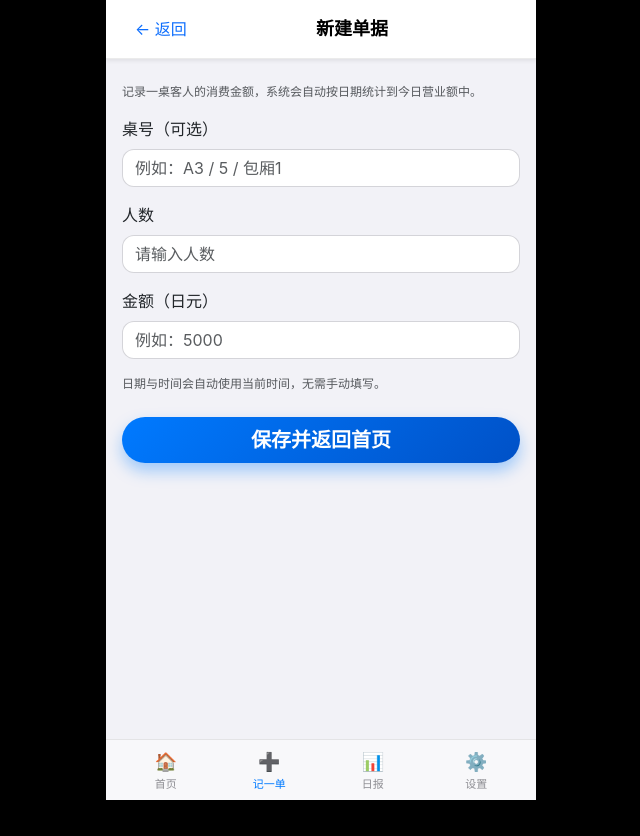
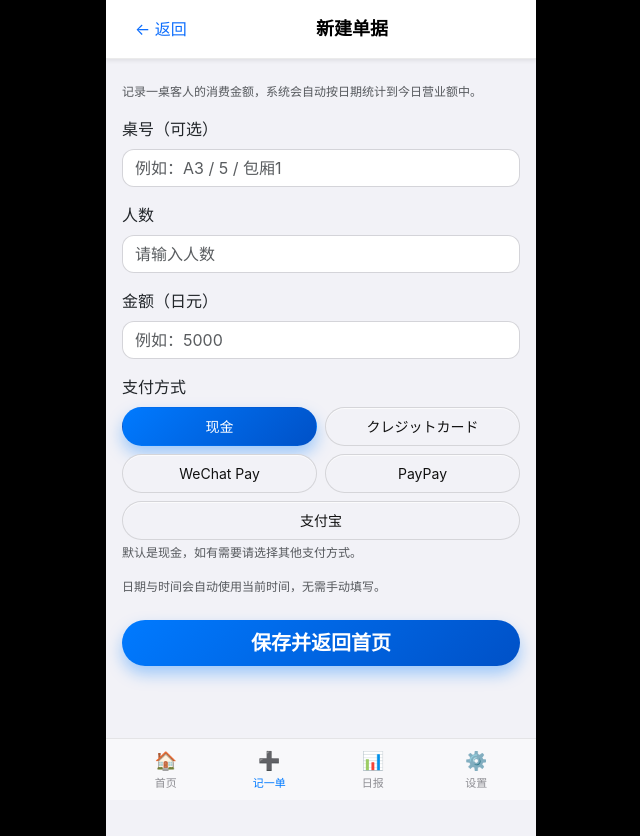
Before and after one commit to slbzbb/pwa-sales-app, a Flask app: page /input in a window 1280 px wide. Shown: the whole page, without its empty margins (319-959 px from the left). Before the commit the page ends 800 px from the top, so only its background shows below. Run offline with Flask 3, Linux system fonts and the light colour scheme.

Commit message:
新增多支付入金选项/食物贩卖添加选项

```diff
--- a/pwa_sales_app/run.py
+++ b/pwa_sales_app/run.py
@@ -26,6 +26,6 @@ if __name__ == "__main__":
     app = create_app()
     app.run(
         host="0.0.0.0",
-        port=5001,        # 本地端口，你可以改为 5001 等
+        port=5002,        # 本地端口，你可以改为 5001 等
         debug=True
     )
--- a/pwa_sales_app/static/css/style.css
+++ b/pwa_sales_app/static/css/style.css
@@ -231,3 +231,109 @@
         color: #8e8e93;
     }
 }
+
+/* ===== 支付方式 segmented-control（iOS 风格） ===== */
+
+.pm-group {
+    display: flex;
+    flex-wrap: wrap;
+    gap: 8px;
+}
+
+.pm-option {
+    flex: 1 1 calc(50% - 4px); /* 上面四个半宽 */
+}
+
+.pm-option-full {
+    flex: 1 1 100%;            /* 支付宝单独一行 */
+}
+
+.pm-option input {
+    display: none;             /* 隐藏原生 radio */
+}
+
+.pm-chip {
+    display: block;
+    width: 100%;
+    text-align: center;
+    padding: 8px 12px;
+    border-radius: 999px;
+    background-color: #f2f2f7;
+    border: 1px solid rgba(0, 0, 0, 0.12);
+    font-size: 14px;
+    color: #111111;
+    box-shadow: 0 1px 0 rgba(255, 255, 255, 0.7) inset;
+    transition: all 0.15s ease-out;
+}
+
+/* 选中状态：蓝色渐变 + 阴影，像 iOS 主按钮 */
+.pm-option input:checked + .pm-chip {
+    background: linear-gradient(135deg, #007aff, #0051c7);
+    color: #ffffff;
+    border-color: transparent;
+    box-shadow: 0 8px 16px rgba(0, 122, 255, 0.35);
+}
+
+/* 键盘导航时的可见 focus 状态 */
+.pm-option input:focus-visible + .pm-chip {
+    outline: 2px solid rgba(0, 122, 255, 0.5);
+    outline-offset: 2px;
+}
+
+/* 按下时轻微压下去的感觉 */
+.pm-option:active .pm-chip {
+    transform: translateY(1px);
+}
+
+/* ===== 支付方式 segmented-control（iOS 风格） ===== */
+
+.pm-group {
+    display: flex;
+    flex-wrap: wrap;
+    gap: 8px;
+}
+
+.pm-option {
+    flex: 1 1 calc(50% - 4px); /* 上面四个半宽 */
+}
+
+.pm-option-full {
+    flex: 1 1 100%;            /* 支付宝单独一行 */
+}
+
+.pm-option input {
+    display: none;             /* 隐藏原生 radio */
+}
+
+.pm-chip {
+    display: block;
+    width: 100%;
+    text-align: center;
+    padding: 8px 12px;
+    border-radius: 999px;
+    background-color: #f2f2f7;
+    border: 1px solid rgba(0, 0, 0, 0.12);
+    font-size: 14px;
+    color: #111111;
+    box-shadow: 0 1px 0 rgba(255, 255, 255, 0.7) inset;
+    transition: all 0.15s ease-out;
+}
+
+/* 选中状态：蓝色渐变 + 阴影，像 iOS 主按钮 */
+.pm-option input:checked + .pm-chip {
+    background: linear-gradient(135deg, #007aff, #0051c7);
+    color: #ffffff;
+    border-color: transparent;
+    box-shadow: 0 8px 16px rgba(0, 122, 255, 0.35);
+}
+
+/* 键盘导航时的可见 focus 状态 */
+.pm-option input:focus-visible + .pm-chip {
+    outline: 2px solid rgba(0, 122, 255, 0.5);
+    outline-offset: 2px;
+}
+
+/* 按下时轻微压下去的感觉 */
+.pm-option:active .pm-chip {
+    transform: translateY(1px);
+}
--- a/pwa_sales_app/templates/input.html
+++ b/pwa_sales_app/templates/input.html
@@ -56,6 +56,42 @@
                 placeholder="例如：5000">
         </div>
 
+        <!-- 支付方式（iOS segmented 风格） -->
+        <div class="mb-3">
+            <label class="form-label">支付方式</label>
+
+            <div class="pm-group">
+                <label class="pm-option">
+                    <input type="radio" name="payment_method" value="cash" checked>
+                    <span class="pm-chip">现金</span>
+                </label>
+
+                <label class="pm-option">
+                    <input type="radio" name="payment_method" value="credit">
+                    <span class="pm-chip">クレジットカード</span>
+                </label>
+
+                <label class="pm-option">
+                    <input type="radio" name="payment_method" value="wechat">
+                    <span class="pm-chip">WeChat Pay</span>
+                </label>
+
+                <label class="pm-option">
+                    <input type="radio" name="payment_method" value="paypay">
+                    <span class="pm-chip">PayPay</span>
+                </label>
+
+                <label class="pm-option pm-option-full">
+                    <input type="radio" name="payment_method" value="alipay">
+                    <span class="pm-chip">支付宝</span>
+                </label>
+            </div>
+
+            <p class="small text-muted mt-1">
+                默认是现金，如有需要请选择其他支付方式。
+            </p>
+        </div>
+
         <p class="small text-muted">
             日期与时间会自动使用当前时间，无需手动填写。
         </p>
--- a/pwa_sales_app/views/main_views.py
+++ b/pwa_sales_app/views/main_views.py
@@ -20,9 +20,21 @@ from database.db import (
     delete_slip,
     get_staff_segments_by_date,
     insert_staff_segment,
+    get_food_sales_by_date,
+    upsert_food_sale,
 )
 
 main_bp = Blueprint("main", __name__)
+
+# 食物品项定义
+FOOD_ITEMS: Dict[str, str] = {
+    "steak": "牛排",
+    "beef_cube": "牛肉粒",
+    "beef_skewer": "牛肉串",
+    "burger": "汉堡",
+    "sandwich": "三明治",
+    "shrimp": "虾",
+}
 
 
 def calculate_summary(slips: List[Dict]) -> Dict[str, int]:
@@ -46,6 +58,20 @@ def calculate_summary(slips: List[Dict]) -> Dict[str, int]:
     return summary
 
 
+def calculate_payment_totals(slips: List[Dict]) -> Dict[str, int]:
+    """
+    支払い方法ごとの売上合計を計算する。
+    """
+    totals: Dict[str, int] = {}
+
+    for slip in slips:
+        method = slip.get("payment_method", "cash")
+        amount = slip.get("amount", 0)
+        totals[method] = totals.get(method, 0) + amount
+
+    return totals
+
+
 # -----------------------------
 # ① 首页（今天的 Dashboard）
 # -----------------------------
@@ -64,11 +90,42 @@ def index():
     # 今日の担当時間帯
     segments = get_staff_segments_by_date(today_str)
 
+    # 支払い方法ごとの集計
+    payment_totals = calculate_payment_totals(slips)
+    payment_labels = {
+        "cash": "现金",
+        "credit": "クレジットカード",
+        "wechat": "WeChat Pay",
+        "paypay": "PayPay",
+        "alipay": "支付宝",
+    }
+    payment_summary = [
+        {
+            "key": key,
+            "label": label,
+            "amount": payment_totals.get(key, 0),
+        }
+        for key, label in payment_labels.items()
+    ]
+
+    # 今日食物贩卖统计
+    food_counts = get_food_sales_by_date(today_str)
+    food_items = [
+        {
+            "key": key,
+            "label": label,
+            "quantity": food_counts.get(key, 0),
+        }
+        for key, label in FOOD_ITEMS.items()
+    ]
+
     return render_template(
         "index.html",
         summary=summary,
         slips=slips,
         segments=segments,
+        payment_summary=payment_summary,
+        food_items=food_items,
         active_tab="home",
     )
 
@@ -86,7 +143,6 @@ def add_today_segment():
     end_time = request.form.get("end_time", "").strip()
     staff_name = request.form.get("staff_name", "").strip()
 
-    # 简单校验：有一个为空就不保存
     if not (start_time and end_time and staff_name):
         return redirect(url_for("main.index"))
 
@@ -113,6 +169,7 @@ def input_slip():
         table_raw = request.form.get("table", "").strip()
         people_raw = request.form.get("people", "").strip()
         amount_raw = request.form.get("amount", "").strip()
+        payment_method = request.form.get("payment_method", "cash")
 
         table_name = table_raw or None
 
@@ -135,6 +192,7 @@ def input_slip():
             people=people,
             amount=amount,
             created_at=now_str,
+            payment_method=payment_method,
         )
 
         return redirect(url_for("main.index"))
@@ -229,7 +287,53 @@ def delete_slip_route(slip_id: int):
 
 
 # -----------------------------
-# ⑦ 设置页面
+# ⑦ 今日食物贩卖编辑页面
+# -----------------------------
+@main_bp.route("/food", methods=["GET", "POST"])
+def edit_food_sales():
+    """
+    今日の食物贩卖数をまとめて入力・保存する画面。
+    """
+    today_str = date.today().strftime("%Y-%m-%d")
+
+    if request.method == "POST":
+        now_str = datetime.now().strftime("%Y-%m-%d %H:%M")
+        for key in FOOD_ITEMS.keys():
+            raw = request.form.get(key, "").strip()
+            try:
+                qty = int(raw) if raw else 0
+            except ValueError:
+                qty = 0
+
+            upsert_food_sale(
+                slip_date=today_str,
+                item_key=key,
+                quantity=qty,
+                updated_at=now_str,
+            )
+
+        return redirect(url_for("main.index"))
+
+    # GET: 读取当前数据，填到表单里
+    food_counts = get_food_sales_by_date(today_str)
+    items = [
+        {
+            "key": key,
+            "label": label,
+            "quantity": food_counts.get(key, 0),
+        }
+        for key, label in FOOD_ITEMS.items()
+    ]
+
+    return render_template(
+        "food.html",
+        items=items,
+        active_tab="home",
+    )
+
+
+# -----------------------------
+# ⑧ 设置页面
 # -----------------------------
 @main_bp.route("/settings")
 def settings():
```
Also changed, not shown: pwa_sales_app/database/db.py (+105 -13 lines), pwa_sales_app/templates/food.html (added, +50 -0 lines), pwa_sales_app/templates/index.html (+47 -3 lines), pwa_sales_app/database/sales.db.
